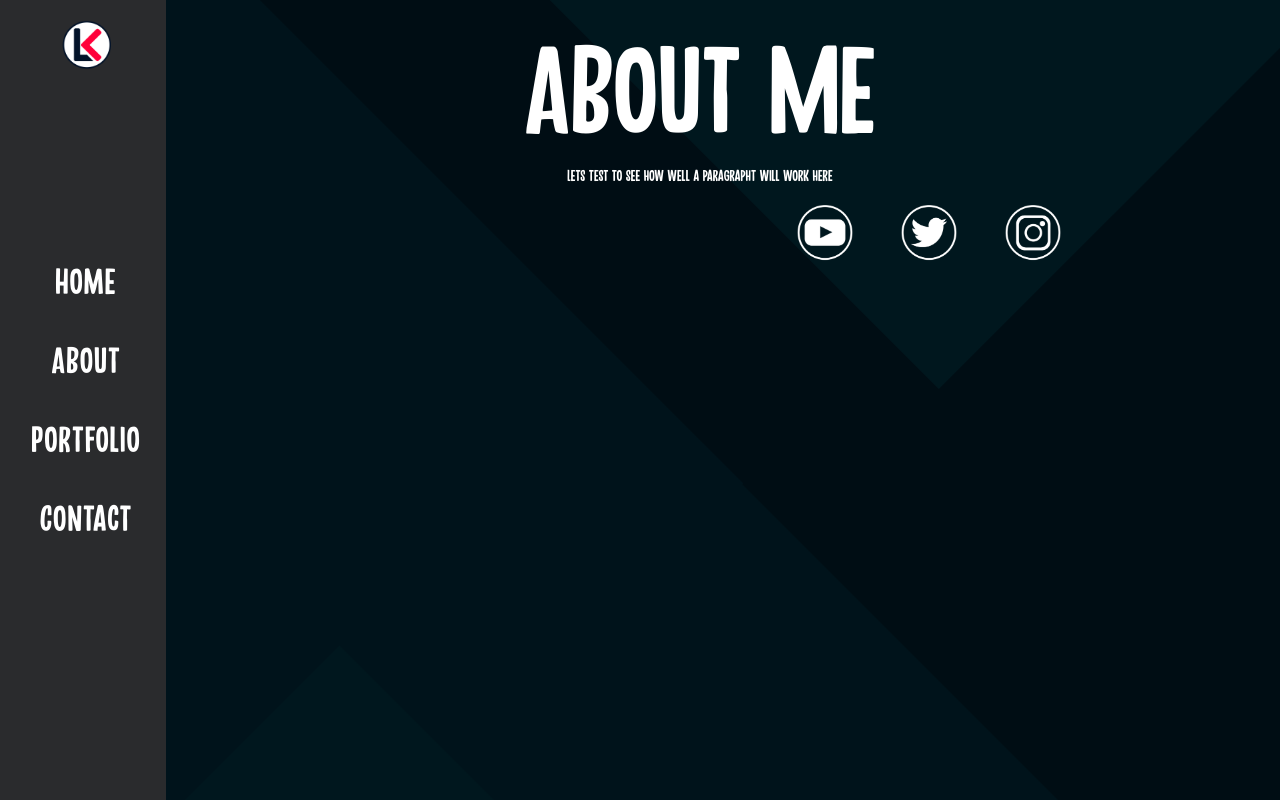
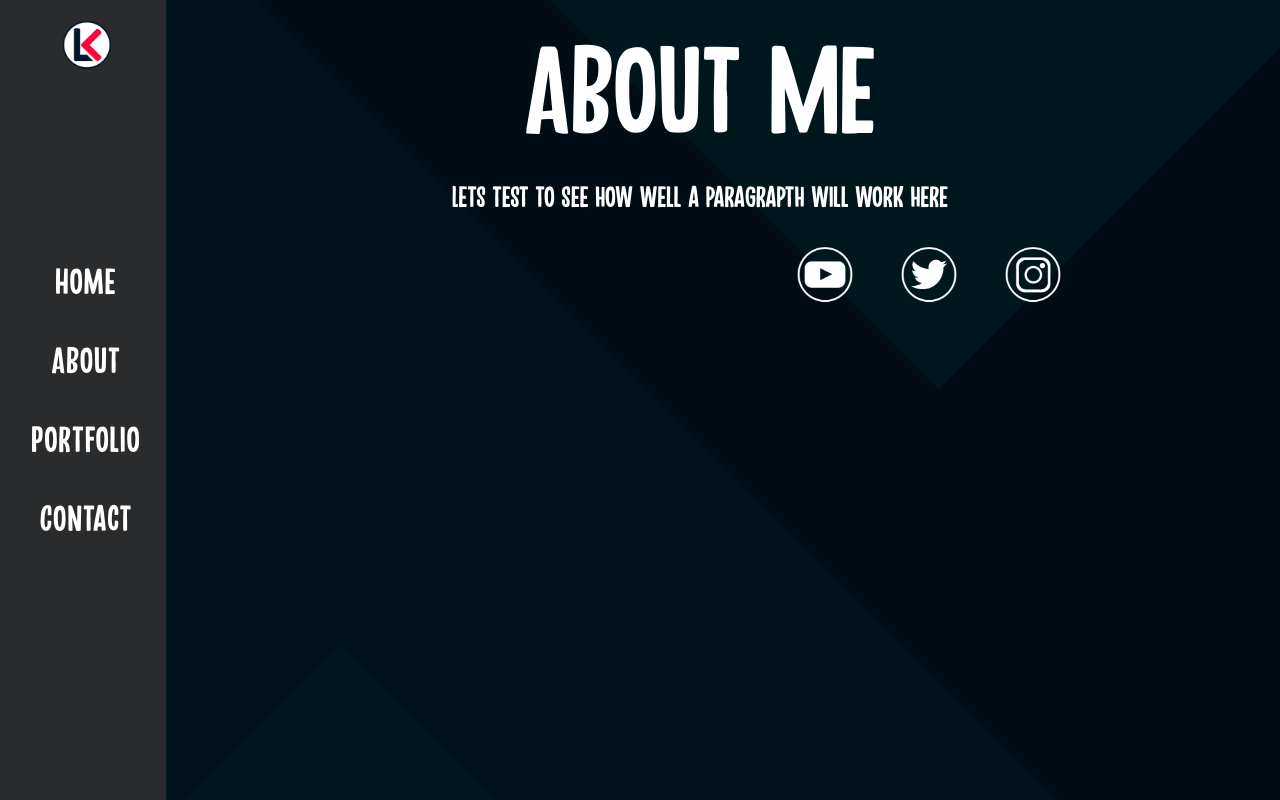
Before and after one commit to Lloyd-King/Portfolio, a plain HTML site: page about.html in a window 1280 px wide. Drawn offline with Linux system fonts and the light colour scheme.

Commit message:
Testing Paragrapth Working

```diff
--- a/about.html
+++ b/about.html
@@ -26,7 +26,7 @@
             About Me
         </div>
 
-    <p>Lets test to see how well a paragrapht will work here</p>
+    <p>Lets test to see how well a paragrapth will work here</p>
 
 
 
--- a/main.css
+++ b/main.css
@@ -20,6 +20,7 @@ p {
 	font-family: 'troutbeck_demoregular';
 	color: #fff;
 	text-align: center;
+	font-size: 30px;
 	padding-left: 120px;
 }
 
```
